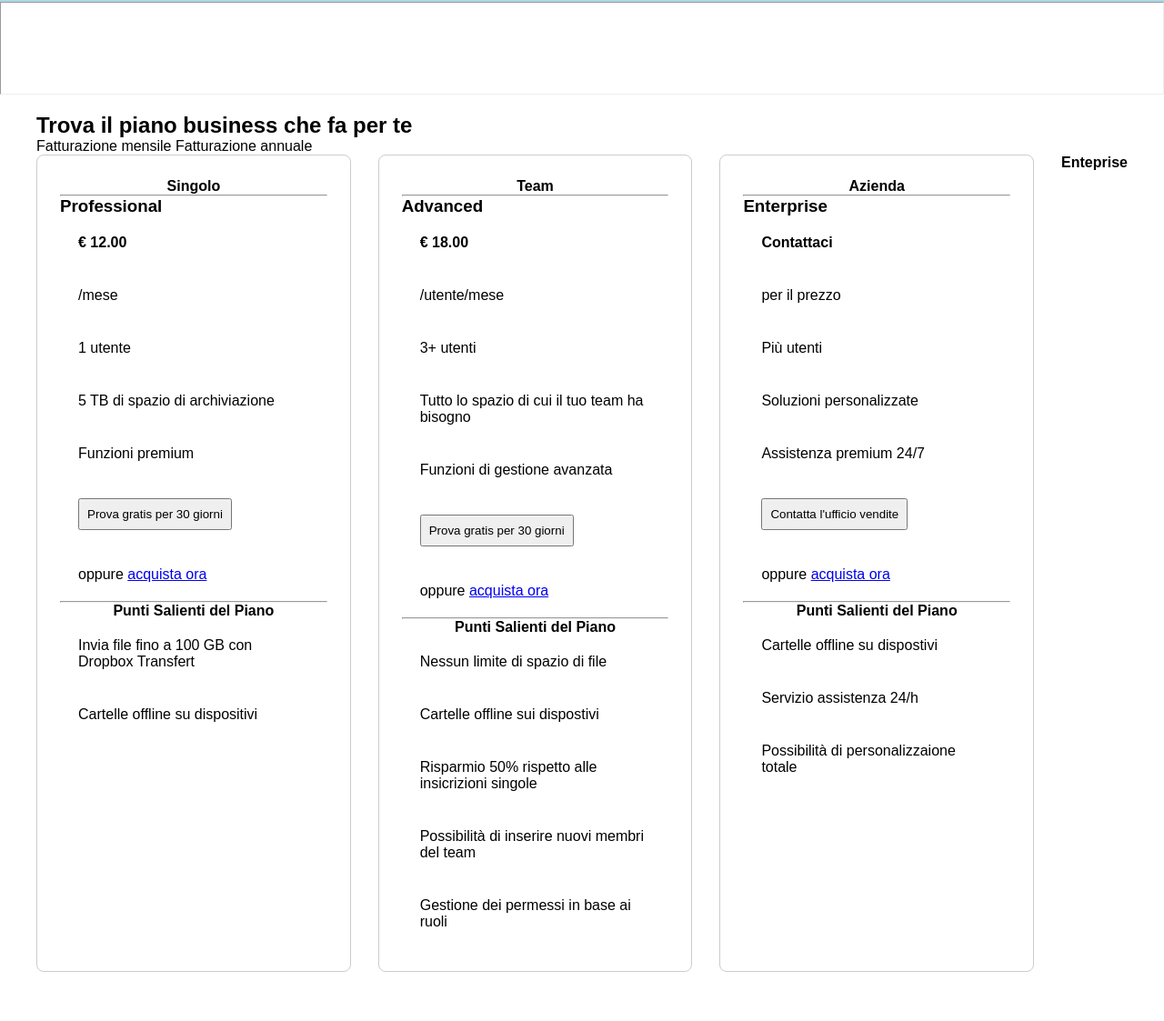
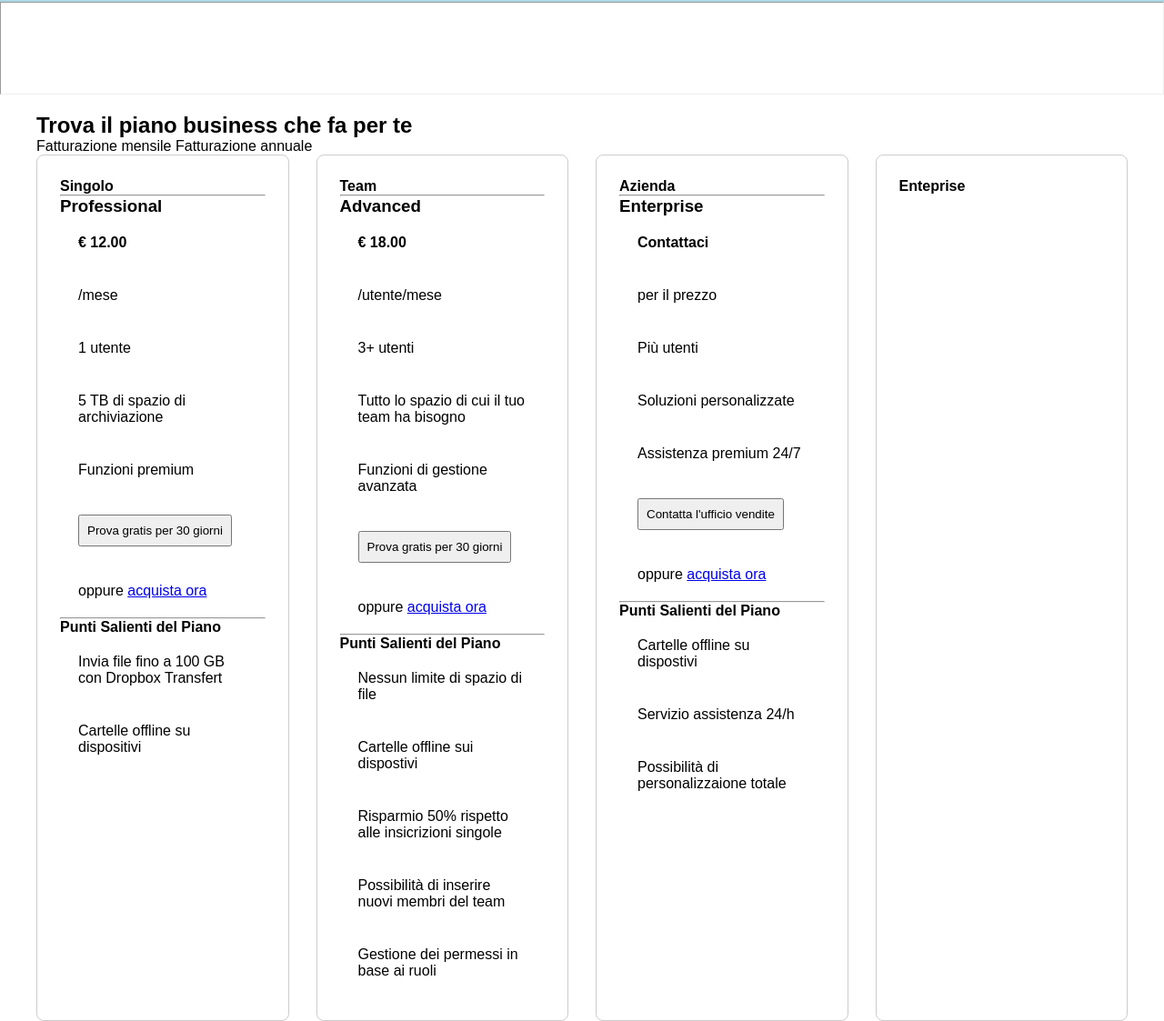
Before and after one commit to omarseddati16/htmlcss-dropbox, a plain HTML site: page index.html in a window 1280 px wide. Shown: the part 923-2046 px from the top of the page at 91% size. Before the commit the page ends 1992 px from the top, so only its background shows below. Drawn offline with Linux system fonts and the light colour scheme.

Commit message:
[main] tabelle

```diff
--- a/css/style.css
+++ b/css/style.css
@@ -127,15 +127,10 @@ li {
   list-style-type: none
 }
 
-.c-tabella h4 {
-  text-align: center;
-
-}
 
 .c-tabella li {
   padding: 20px;
 }
-
 
 .divisore {
   padding: 50px;
@@ -152,6 +147,7 @@ li {
   gap: 50px;
   align-items: flex-start;
   width: 100%;
+
 }
 
 .jumbo {
@@ -175,7 +171,7 @@ li {
 }
 
 .c-tabella {
-  width: 30%;
+  width: 100%;
   background-color: white;
   padding: 25px;
   border: 1px solid #ccc;
@@ -186,3 +182,12 @@ li {
 .boder {
   border: 2px lightgray solid;
 }
+
+.tabella-sotto {
+  flex-basis: 100%;
+  background-color: white;
+  padding: 25px;
+  border: 1px solid #ccc;
+  border-radius: 8px;
+  text-align: left;
+}
--- a/index.html
+++ b/index.html
@@ -126,11 +126,14 @@
               <li>Possibilità di personalizzaione totale</li>
           </div>
           <!-- Quarta -->
-          <div class="">
+          <div class="tabella-sotto ">
             <h4>Enteprise</h4>
 
           </div>
+
+
         </div>
+
     </section>
 
 
```
